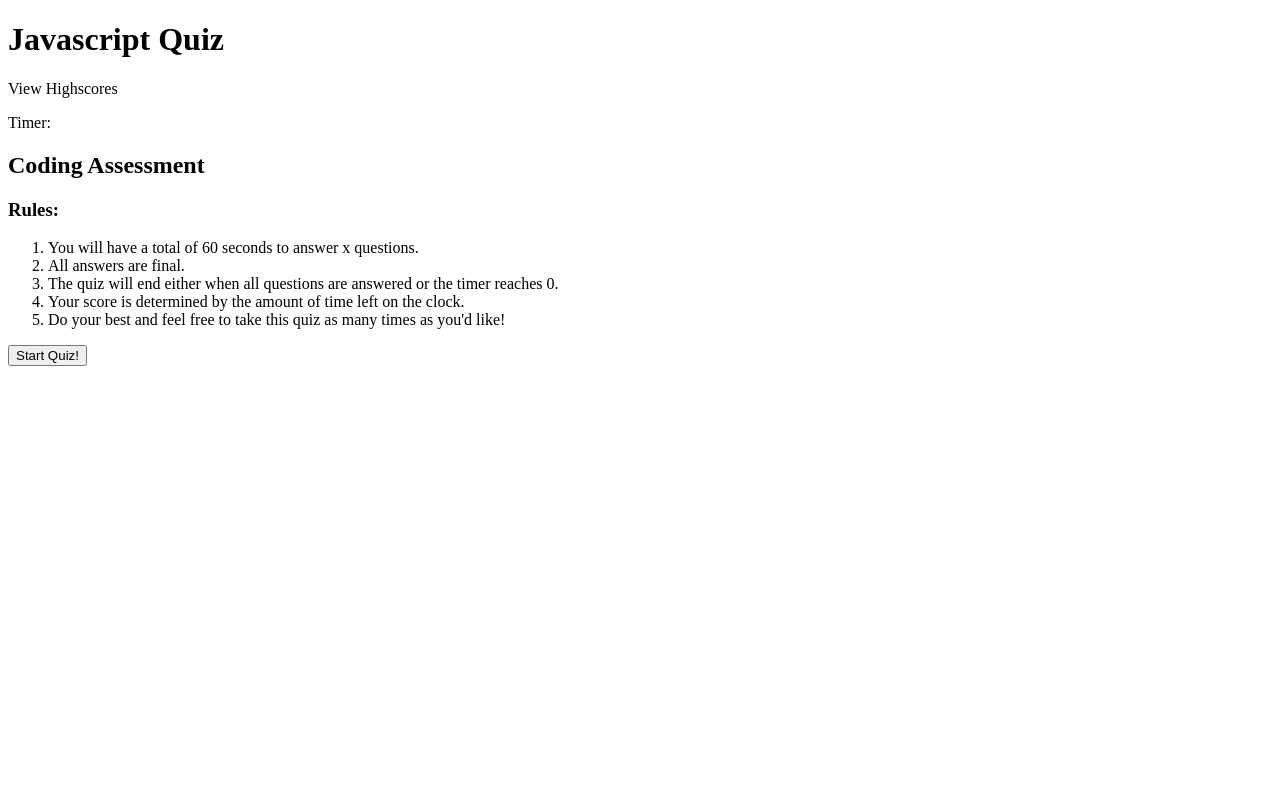
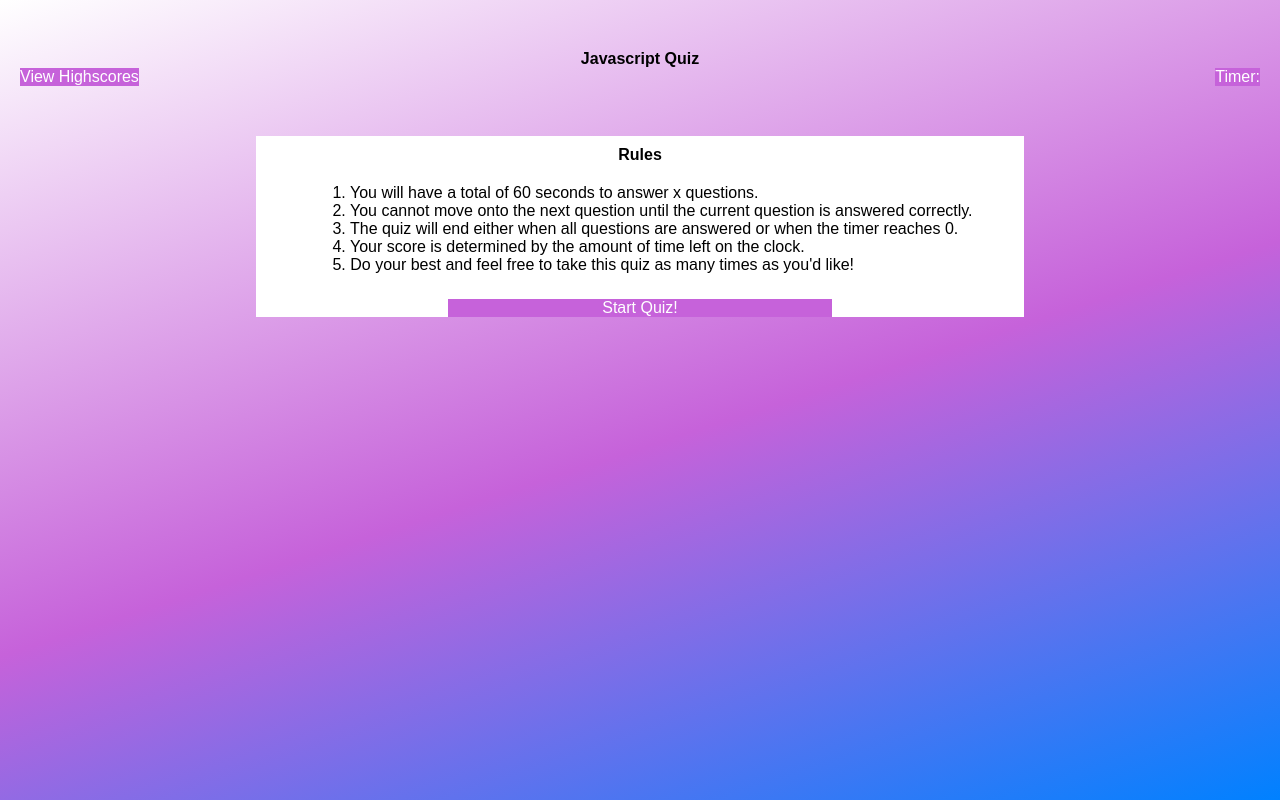
Before and after one commit to E-Lexis/Javascript-Quiz, a plain HTML site: page index.html in a window 1280 px wide. Drawn offline with Linux system fonts and the light colour scheme.

Commit message:
Added basic css styling

```diff
--- a/assets/css/style.css
+++ b/assets/css/style.css
@@ -0,0 +1,83 @@
+* {
+    margin: 0px;
+    padding: 0px;
+    font: 16px 'Arial', sans-serif;
+    border: none;
+    box-sizing: border-box;
+}
+
+body {
+    height: 100%;
+    margin: 0;
+    background-repeat: no-repeat;
+    background-attachment: fixed;
+    background-image: linear-gradient(162deg, rgba(255,255,255,1) 0%, rgba(198,98,218,1) 54%, rgba(0,129,255,1) 100%);
+}
+
+header {
+    margin: 50px 20px;
+
+}
+
+header h1 {
+    text-align: center;
+    font-weight: bold;
+}
+
+.header-info {
+    display: flex;
+    justify-content: space-between
+}
+
+.timer, .viewscore {
+    background-color: rgba(198,98,218,1);
+    color: rgba(255,255,255,1);
+}
+
+.viewscore {
+    text-align: left;
+
+}
+.timer {
+    text-align: right;
+}
+
+.info-box {
+    margin: auto;
+    width: 60%;
+    background-color: #FFFFFF;
+    display: flex;
+    flex-direction: column;
+    justify-content: center;
+}
+
+.intro-title {
+    text-align: center;
+    margin: 10px 0 10px 0;
+}
+
+.intro-title h2 {
+    font-weight: bold;
+}
+
+.rules {
+    margin: 10px 0 25px 25px;
+    display: flex;
+    justify-content: center;
+}
+
+.rules ul {
+    list-style: none;
+}
+
+.button-wrapper {
+    display: flex;
+    justify-content: center;
+}
+
+.start-button {
+    background-color: rgba(198,98,218,1);
+    color: #FFFFFF;
+    width: 50%;
+    text-align: center;
+}
--- a/assets/js/script.js
+++ b/assets/js/script.js
@@ -82,4 +82,6 @@ var questions = [
     }
 ];
 
-startButton.addEventListener('click', startQuiz);
+startButton.onclick = () => {
+    startQuiz();
+}
--- a/index.html
+++ b/index.html
@@ -11,33 +11,35 @@
 <!--Header-->
     <header>
         <h1 class="title">Javascript Quiz</h1>
-        <p class="viewscore">View Highscores</p>
-        <p class="timer">Timer:</p>
+        <div class="header-info">
+            <p class="viewscore">View Highscores</p>
+            <p class="timer">Timer:</p>
+        </div>
     </header>
 
 <!--Introduction-->
-    <section class="intro">
-        <div>
-            <h2>Coding Assessment</h2>
+    <section class="info-box">
+        <div class="intro-title">
+            <h2>Rules</h2>
         </div>
-        <div>
-            <h3>Rules:</h3>
+        <div class="rules">
             <p>
-                <ol>
-                    <li>You will have a total of 60 seconds to answer x questions.</li>
-                    <li>All answers are final.</li>
-                    <li>The quiz will end either when all questions are answered or the timer reaches 0.</li>
-                    <li>Your score is determined by the amount of time left on the clock.</li>
-                    <li>Do your best and feel free to take this quiz as many times as you'd like!</li>
-                </ol>
+                <ul>
+                    <li>1. You will have a total of 60 seconds to answer x questions.</li>
+                    <li>2. You cannot move onto the next question until the current question is answered correctly.</li>
+                    <li>3. The quiz will end either when all questions are answered or when the timer reaches 0.</li>
+                    <li>4. Your score is determined by the amount of time left on the clock.</li>
+                    <li>5. Do your best and feel free to take this quiz as many times as you'd like!</li>
+                </ul>
             </p>
-    </div>
+        </div>
+        <div class="button-wrapper"><button id="start" class="start-button">Start Quiz!</button></div>
     </section>
 
    <!--Quiz-->
     <section>
         <div id="quiz"></div>
-        <button id="start">Start Quiz!</button>
+
         <div id="results"></div>
     </section>
 
```
